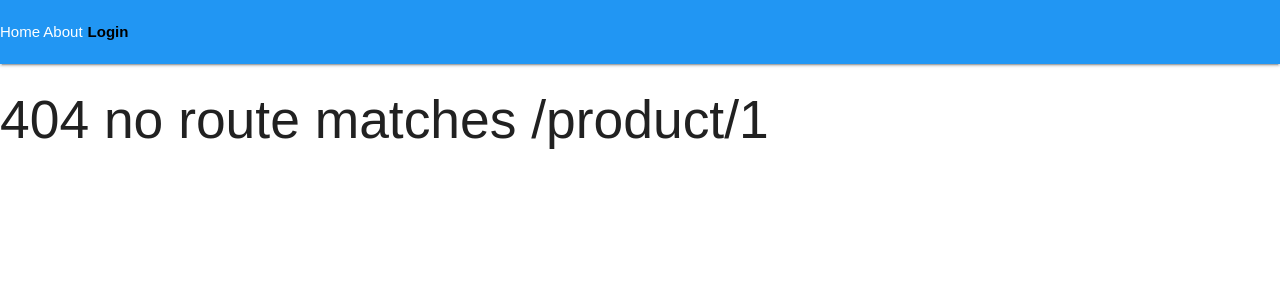
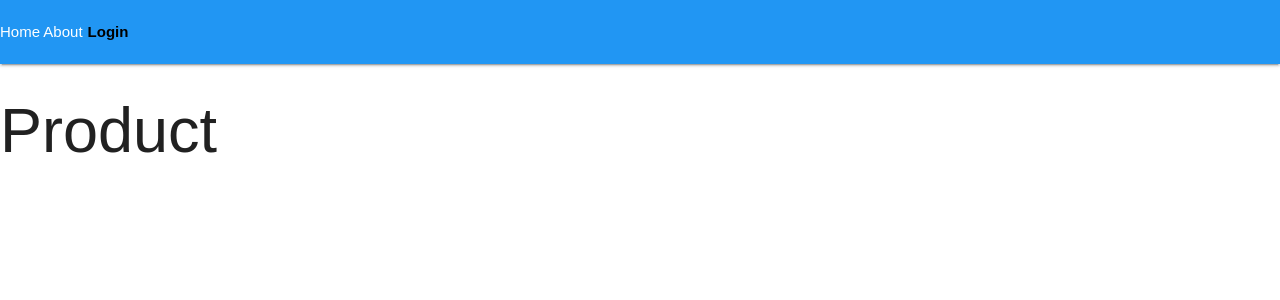
Before and after one commit to alocke12992/React_router_app, a React (Create React App) app in the folder client/: page /product/1 in a window 1280 px wide. Before the commit this address had no page. Shown: the top 300 px of the page. Built offline with nearby package versions, Linux system fonts and the light colour scheme.

Commit message:
Adds product route

```diff
--- a/client/src/App.js
+++ b/client/src/App.js
@@ -6,7 +6,7 @@ import NoMatch from './components/NoMatch';
 import NavBar from './components/NavBar';
 import Login from './components/Login';
 import Dashboard from './components/Dashboard';
-
+import Product from './components/Product'
 const App = () => (
   <div>
     <NavBar />
@@ -15,6 +15,7 @@ const App = () => (
       <Route exact path="/about" component={About} />
       <Route exact path="/login" component={Login} />
       <Route exact path="/dashboard" component={Dashboard} />
+      <Route exact path="/product/:id" component={Product} />
       <Route component={NoMatch} />
     </Switch>
   </div>
--- /dev/null
+++ b/client/src/components/Product.js
@@ -0,0 +1,7 @@
+import React from 'react';
+
+const Product = () => (
+  <h1>Product</h1>
+)
+
+export default Product;
```
